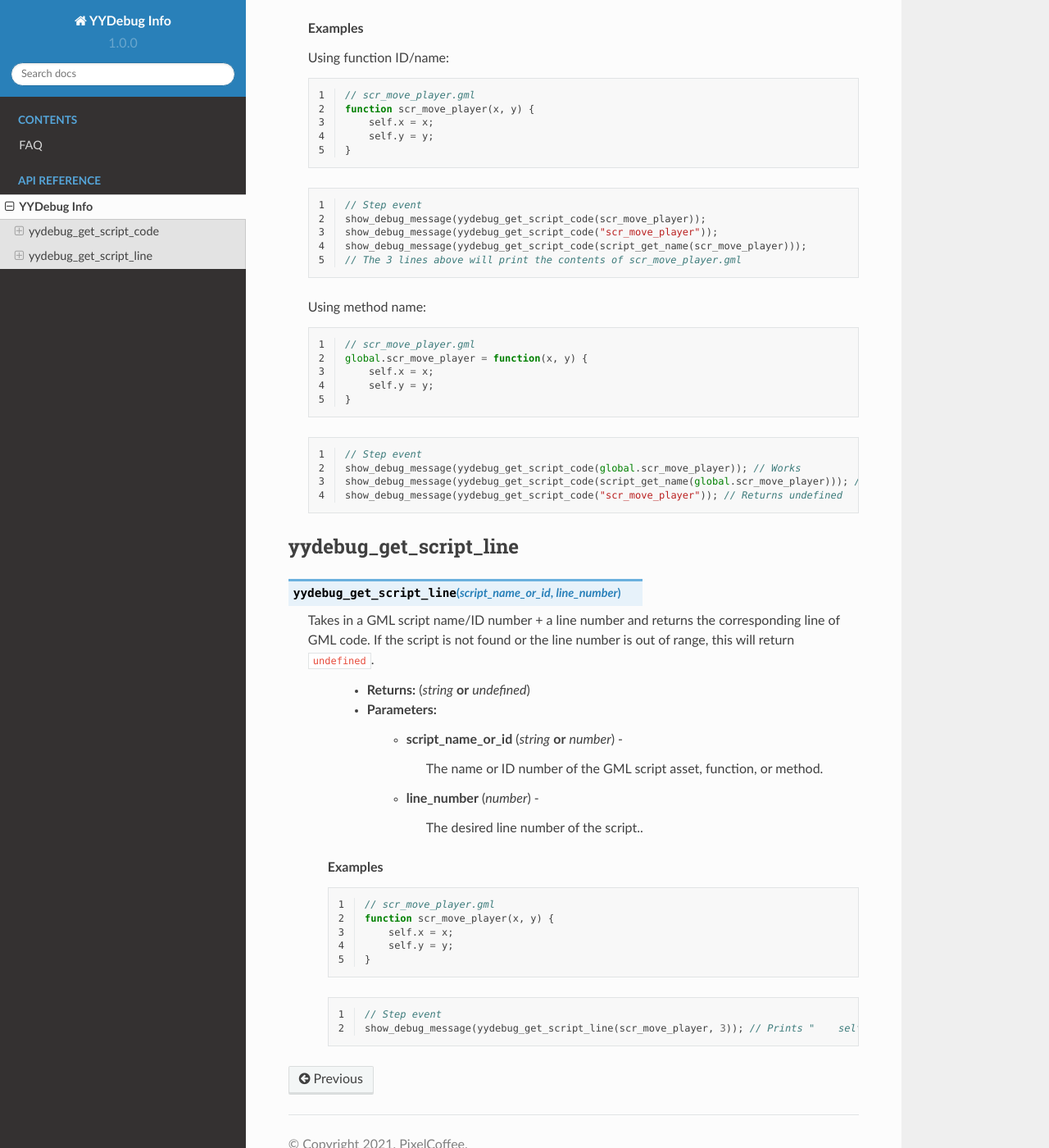
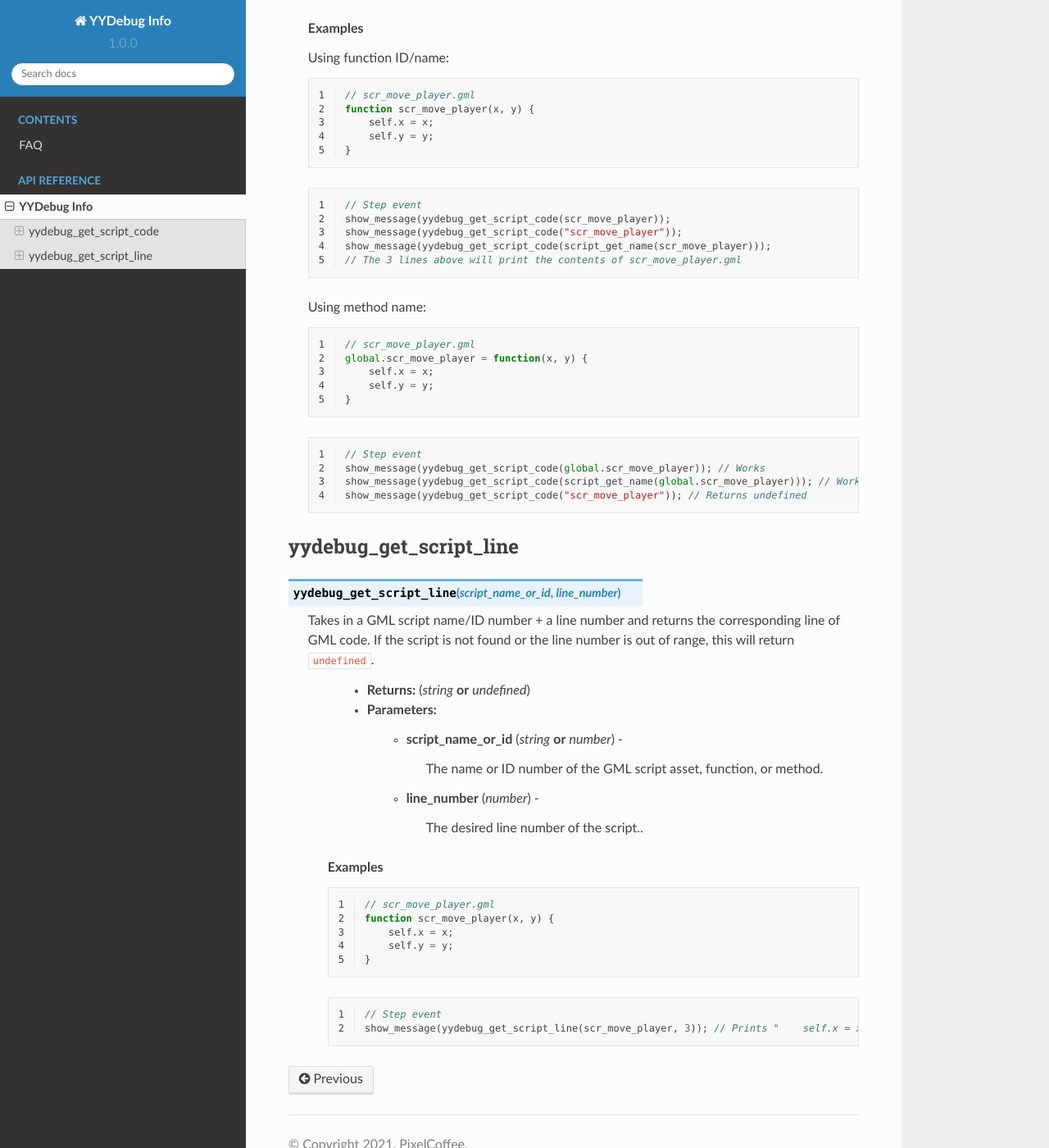
Before and after one commit to pixel-coffee/yydebuginfodocs, a Sphinx documentation site: the page built from docs/source/yydebug_info.rst, in a window 1280 px wide and 1400 px high, scrolled down 822 px. Shown: the whole window at 82% size. Built offline with Sphinx 7.4.7 and the Read the Docs theme 2.0.0, drawn with Linux system fonts in a browser that asks for light colours.

Commit message:
Update yydebug_info.rst

```diff
--- a/docs/source/yydebug_info.rst
+++ b/docs/source/yydebug_info.rst
@@ -44,9 +44,9 @@ yydebug_get_script_code
         :linenos:
 
         // Step event
-        show_debug_message(yydebug_get_script_code(scr_move_player));
-        show_debug_message(yydebug_get_script_code("scr_move_player"));
-        show_debug_message(yydebug_get_script_code(script_get_name(scr_move_player)));
+        show_message(yydebug_get_script_code(scr_move_player));
+        show_message(yydebug_get_script_code("scr_move_player"));
+        show_message(yydebug_get_script_code(script_get_name(scr_move_player)));
         // The 3 lines above will print the contents of scr_move_player.gml
 
     Using method name:
@@ -64,9 +64,9 @@ yydebug_get_script_code
         :linenos:
 
         // Step event
-        show_debug_message(yydebug_get_script_code(global.scr_move_player)); // Works
-        show_debug_message(yydebug_get_script_code(script_get_name(global.scr_move_player))); // Works
-        show_debug_message(yydebug_get_script_code("scr_move_player")); // Returns undefined
+        show_message(yydebug_get_script_code(global.scr_move_player)); // Works
+        show_message(yydebug_get_script_code(script_get_name(global.scr_move_player))); // Works
+        show_message(yydebug_get_script_code("scr_move_player")); // Returns undefined
 
 yydebug_get_script_line
 ^^^^^^^^^^^^^^^^^^^^^^^
@@ -102,4 +102,4 @@ yydebug_get_script_line
         :linenos:
 
         // Step event
-        show_debug_message(yydebug_get_script_line(scr_move_player, 3)); // Prints "    self.x = x;"
+        show_message(yydebug_get_script_line(scr_move_player, 3)); // Prints "    self.x = x;"
```
